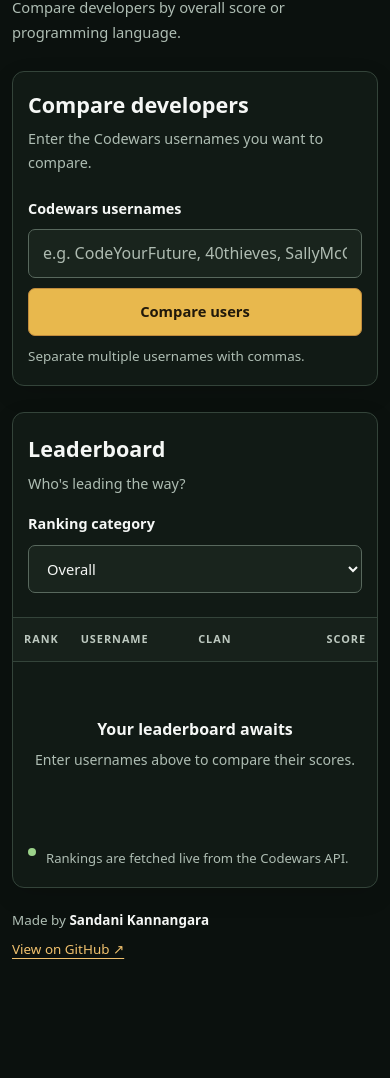
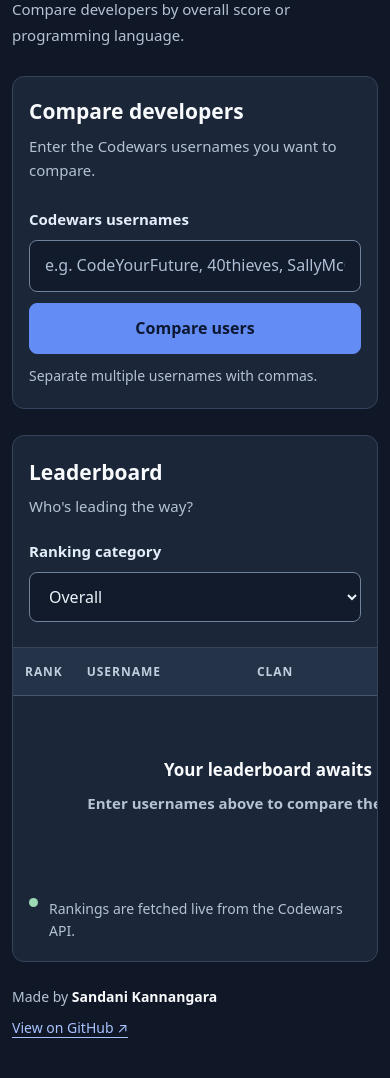
Before and after one commit to SandzSoft/Project-Codewars-Leaderboard, a website: page index.html in a window 390 px wide. Shown: the part 110-1188 px from the top of the page. Before the commit the page ends 1103 px from the top, so only its background shows below. Drawn offline with Linux system fonts and the light colour scheme.

Commit message:
Changed colors of  css

```diff
--- a/style.css
+++ b/style.css
@@ -1,44 +1,71 @@
 /* ==========================================================
    CODEWARS LEADERBOARD
-   Modern dark developer dashboard
+   Midnight Blue + Victory Gold
    ========================================================== */
 
-/* 1. Colours and typography */
+/* 1. Design system */
 
 :root {
-  font-family: "Noto Sans", Arial, sans-serif;
+  font-family: system-ui, -apple-system,
+    BlinkMacSystemFont, "Segoe UI",
+    sans-serif;
+
   font-size: 16px;
-  line-height: 1.55;
-  color: #dce4de;
-  background: #0b110e;
+  line-height: 1.6;
+
+  color: #edf2fa;
+  background: #101827;
+
   font-synthesis: none;
   text-rendering: optimizeLegibility;
   -webkit-font-smoothing: antialiased;
 
-  --background: #0b110e;
-  --surface: #111a15;
-  --surface-raised: #19241d;
-  --surface-hover: #202d24;
+  color-scheme: dark;
 
-  --border: #34443a;
-  --border-subtle: #29362e;
+  /* Backgrounds */
+  --page: #101827;
+  --panel: #1b2638;
+  --input-bg: #111b2b;
 
-  --text: #dce4de;
-  --muted: #aebdb3;
-  --heading: #f5f7f5;
+  /* Table */
+  --table-header: #253348;
+  --row-odd: #1b2638;
+  --row-even: #233148;
+  --row-hover: #2d405b;
 
-  --orange: #70401f;
-  --orange-border: #c18b3d;
+  /* Borders */
+  --border: #35445b;
+  --border-soft: #304056;
+  --input-border: #71829b;
 
-  --button: #e8b84d;
-  --button-hover: #f4c967;
+  /* Typography */
+  --text: #edf2fa;
+  --heading: #f8fafc;
+  --muted: #b4c2d4;
+  --subtle: #94a3b8;
 
-  --winner-background: #282719;
-  --winner-text: #ffda83;
+  /* Primary action */
+  --primary: #638cf5;
+  --primary-hover: #82a4ff;
+  --primary-text: #0c1831;
 
-  --error: #ffc0ad;
-  --success: #9bd28a;
+  /* Victory Gold */
+  --winner-bg: #40331c;
+  --winner-border: #e5b94f;
+  --winner-gold: #ffdf87;
+  --winner-strong: #f4ca64;
+  --winner-muted: #e6c77d;
+
+  /* Errors */
+  --error-bg: #38252e;
+  --error-text: #ffc1c8;
+  --error-border: #f09ca7;
+
+  /* Success */
+  --success: #9dd9b5;
 }
+
+/* 2. Reset */
 
 * {
   box-sizing: border-box;
@@ -53,6 +80,9 @@ body {
   min-width: 320px;
   min-height: 100vh;
   margin: 0;
+
+  background: var(--page);
+  color: var(--text);
 }
 
 button,
@@ -72,20 +102,22 @@ button:disabled {
 }
 
 a {
-  color: #f0c16e;
+  color: #a8c2ff;
   text-underline-offset: 4px;
 }
 
 a:hover {
-  color: #ffdda0;
+  color: #d2dfff;
 }
 
+/* Keyboard accessibility */
+
 :focus-visible {
-  outline: 3px solid #ffda83;
-  outline-offset: 4px;
+  outline: 3px solid #a9c3ff;
+  outline-offset: 3px;
 }
 
-/* Screen-reader-only text */
+/* Screen-reader utility */
 
 .visually-hidden {
   position: absolute;
@@ -99,13 +131,15 @@ a:hover {
   border: 0;
 }
 
-/* 2. Page layout */
+/* 3. Main container */
 
 .page-container {
-  width: min(1120px, calc(100% - 48px));
+  width: min(1100px, calc(100% - 48px));
   margin: 0 auto;
-  padding: 42px 0 24px;
+  padding: 44px 0 28px;
 }
+
+/* 4. Header */
 
 .hero {
   margin-bottom: 34px;
@@ -113,50 +147,56 @@ a:hover {
 
 .eyebrow {
   margin: 0 0 10px;
-  color: #e8b84d;
-  font-size: 0.75rem;
+
+  color: #b5c9ed;
+
+  font-size: 13px;
   font-weight: 700;
-  letter-spacing: 0.16em;
+  letter-spacing: 0.12em;
   text-transform: uppercase;
 }
 
 h1 {
   margin: 0;
+
   color: var(--heading);
-  font-size: clamp(2rem, 4vw, 2.8rem);
-  font-weight: 700;
+
+  font-size: clamp(32px, 4vw, 44px);
+  font-weight: 750;
   letter-spacing: -0.04em;
   line-height: 1.2;
 }
 
 .hero-subtitle {
   max-width: 650px;
-  margin: 13px 0 0;
+  margin: 12px 0 0;
+
   color: var(--muted);
-  font-size: 1rem;
+
+  font-size: 16px;
   line-height: 1.7;
 }
 
-/* 3. Panels */
+/* 5. Panels */
 
 .panel {
   min-width: 0;
-  background: var(--surface);
+
+  background: var(--panel);
   border: 1px solid var(--border);
   border-radius: 12px;
-  box-shadow: 0 8px 24px rgb(0 0 0 / 12%);
 }
 
 .add-users-panel {
-  padding: 26px;
+  padding: 28px;
   margin-bottom: 26px;
 }
 
 .leaderboard-panel {
-  padding: 26px 0 22px;
+  padding: 27px 0 22px;
 }
 
-/* 4. Section headings */
+/* 6. Section headings */
 
 .section-heading {
   min-width: 0;
@@ -164,42 +204,41 @@ h1 {
 
 .section-heading h2 {
   margin: 0;
+
   color: var(--heading);
-  font-size: 1.35rem;
-  font-weight: 650;
+
+  font-size: 22px;
+  font-weight: 700;
   line-height: 1.4;
 }
 
 .section-heading p {
   margin: 7px 0 0;
+
   color: var(--muted);
-  font-size: 0.9rem;
+
+  font-size: 15px;
   line-height: 1.65;
 }
 
 .add-users-panel .section-heading {
-  margin-bottom: 23px;
-}
-
-.leaderboard-top {
-  display: flex;
-  align-items: end;
-  justify-content: space-between;
-  gap: 28px;
-  padding: 0 26px;
   margin-bottom: 24px;
 }
 
-/* 5. Username input and ranking controls */
+/* 7. Form labels */
 
 .add-users-form>label,
 .ranking-control label {
   display: block;
   margin-bottom: 9px;
-  color: var(--heading);
-  font-size: 0.9rem;
+
+  color: #e5edfa;
+
+  font-size: 15px;
   font-weight: 600;
 }
+
+/* 8. Form layout */
 
 .input-row {
   display: flex;
@@ -207,14 +246,20 @@ h1 {
   gap: 12px;
 }
 
+/* 9. Input and select */
+
 #usernames,
 #ranking_select {
-  min-height: 48px;
-  padding: 11px 14px;
-  color: var(--heading);
-  background: var(--surface-raised);
-  border: 1px solid #58685d;
-  border-radius: 7px;
+  min-height: 50px;
+  padding: 12px 15px;
+
+  color: var(--text);
+  background: var(--input-bg);
+
+  border: 1px solid var(--input-border);
+  border-radius: 8px;
+
+  font-size: 16px;
 }
 
 #usernames {
@@ -223,53 +268,107 @@ h1 {
 }
 
 #usernames::placeholder {
-  color: #aebbb1;
+  color: #aebed4;
   opacity: 1;
 }
 
 #usernames:hover,
 #ranking_select:hover {
-  border-color: #85958a;
+  border-color: #9cb3d3;
 }
 
-#usernames:focus-visible,
-#ranking_select:focus-visible {
-  border-color: var(--button);
+#usernames:focus,
+#ranking_select:focus {
+  border-color: #a9c3ff;
 }
 
 #ranking_select option {
-  color: var(--heading);
-  background: var(--surface-raised);
+  color: var(--text);
+  background: var(--input-bg);
 }
 
+/* 10. Compare button */
+
 .primary-button {
-  min-height: 48px;
-  padding: 11px 21px;
-  color: #21190b;
-  background: var(--button);
-  border: 1px solid var(--orange-border);
-  border-radius: 7px;
-  font-size: 0.92rem;
+  min-height: 50px;
+  padding: 12px 24px;
+
+  color: var(--primary-text);
+  background: var(--primary);
+
+  border: 1px solid var(--primary);
+  border-radius: 8px;
+
+  font-size: 16px;
   font-weight: 700;
   white-space: nowrap;
-  transition:
-    background-color 150ms ease,
-    transform 150ms ease;
+
+  transition: background-color 150ms ease;
 }
 
 .primary-button:hover:not(:disabled) {
-  background: var(--button-hover);
+  background: var(--primary-hover);
+  border-color: var(--primary-hover);
 }
 
 .primary-button:active:not(:disabled) {
-  transform: translateY(1px);
+  background: #557ce2;
 }
 
+/* 11. Form hint */
+
 .field-hint {
-  margin: 10px 0 0;
+  margin: 11px 0 0;
+
   color: var(--muted);
-  font-size: 0.84rem;
+
+  font-size: 14px;
   line-height: 1.6;
+}
+
+/* 12. Status messages */
+
+.status-message {
+  margin: 0;
+
+  color: var(--error-text);
+
+  font-size: 15px;
+  font-weight: 500;
+  line-height: 1.6;
+
+  overflow-wrap: anywhere;
+}
+
+.status-message:not(:empty) {
+  padding: 13px 16px;
+  margin: 17px 28px 0;
+
+  color: var(--error-text);
+  background: var(--error-bg);
+
+  border: 1px solid #81505d;
+  border-left: 4px solid var(--error-border);
+  border-radius: 8px;
+}
+
+/* Status inside form */
+
+.add-users-panel .status-message:not(:empty) {
+  margin-left: 0;
+  margin-right: 0;
+}
+
+/* 13. Leaderboard top */
+
+.leaderboard-top {
+  display: flex;
+  align-items: end;
+  justify-content: space-between;
+
+  gap: 28px;
+  padding: 0 28px;
+  margin-bottom: 25px;
 }
 
 .ranking-control {
@@ -279,103 +378,101 @@ h1 {
 
 #ranking_select {
   width: 100%;
-  font-size: 0.92rem;
 }
 
-/* 6. Status and error messages */
-
-.status-message {
-  margin: 0;
-  color: var(--error);
-  font-size: 0.9rem;
-  line-height: 1.6;
-  overflow-wrap: anywhere;
-}
-
-.status-message:not(:empty) {
-  padding: 11px 14px;
-  margin: 16px 26px 0;
-  background: #2b1c19;
-  border: 1px solid #70463b;
-  border-radius: 7px;
-}
-
-.add-users-panel .status-message:not(:empty) {
-  margin-left: 0;
-  margin-right: 0;
-}
-
-/* 7. Leaderboard table container */
+/* 14. Table wrapper */
 
 .table-wrapper {
   width: 100%;
   overflow-x: auto;
+
   border-top: 1px solid var(--border);
-  scrollbar-color: #58685d var(--surface);
+
+  scrollbar-color: #617592 var(--panel);
   scrollbar-width: thin;
 }
 
+/* 15. Table */
+
 #leaderboard_table {
   width: 100%;
+
   border-collapse: separate;
   border-spacing: 0;
+
   text-align: left;
 }
 
-/* 8. Table headings */
+/* 16. Table headings */
 
 #leaderboard_table thead th {
-  padding: 15px 20px;
-  color: #bdc9c0;
-  background: #17211b;
-  border-bottom: 1px solid var(--border);
-  font-size: 0.74rem;
+  padding: 17px 21px;
+
+  color: #c0cede;
+  background: var(--table-header);
+
+  border-bottom: 1px solid #455671;
+
+  font-size: 13px;
   font-weight: 700;
-  letter-spacing: 0.09em;
+  letter-spacing: 0.08em;
   text-transform: uppercase;
   white-space: nowrap;
 }
 
-/* 9. Table rows */
+/* 17. Alternating rows */
 
 #leaderboard_table tbody tr {
-  background: #111a15;
+  background: var(--row-odd);
+
   transition: background-color 150ms ease;
 }
 
-#leaderboard_table tbody tr:nth-child(even):not(.empty-row) {
-  background: #151f19;
+#leaderboard_table tbody tr:nth-child(even):not(.winner-row):not(.empty-row) {
+  background: var(--row-even);
 }
 
-#leaderboard_table tbody tr:hover:not(.empty-row) {
-  background: #202d24;
+#leaderboard_table tbody tr:hover:not(.winner-row):not(.empty-row) {
+  background: var(--row-hover);
 }
 
-/* 10. Table cells */
+/* 18. Table cells */
 
 #leaderboard_table tbody td {
-  padding: 17px 20px;
+  padding: 19px 21px;
+
   color: var(--text);
-  border-bottom: 1px solid var(--border-subtle);
-  font-size: 0.92rem;
+
+  border-bottom: 1px solid var(--border-soft);
+
+  font-size: 16px;
   line-height: 1.55;
+
   overflow-wrap: anywhere;
 }
 
-/* Position column */
+/* Rank column */
 
 #leaderboard_table th:first-child,
 #leaderboard_table td:first-child {
-  width: 76px;
+  width: 84px;
   text-align: center;
+}
+
+#leaderboard_table tbody td:first-child {
+  color: #c0cede;
+  font-weight: 700;
 }
 
 /* Username column */
 
 #leaderboard_table td:nth-child(2) {
-  min-width: 150px;
-  color: var(--heading);
-  font-weight: 600;
+  min-width: 160px;
+
+  color: #f1f5fb;
+
+  font-size: 16px;
+  font-weight: 650;
 }
 
 /* Clan column */
@@ -388,144 +485,233 @@ h1 {
 
 #leaderboard_table th:last-child,
 #leaderboard_table td:last-child {
-  min-width: 120px;
+  min-width: 125px;
   text-align: right;
   font-variant-numeric: tabular-nums;
 }
 
-/* 11. First-place highlight */
+#leaderboard_table tbody td:last-child {
+  color: #f1f5fb;
+
+  font-size: 16px;
+  font-weight: 700;
+}
+
+/* ==========================================================
+   19. FIRST PLACE - VICTORY GOLD
+   ========================================================== */
 
 #leaderboard_table tbody tr.winner-row {
-  background: var(--winner-background);
+  background: var(--winner-bg);
 }
 
-#leaderboard_table tbody tr.winner-row:hover {
-  background: #353321;
+/* Golden winner row */
+
+#leaderboard_table tbody tr.winner-row td {
+  color: #f6e9c6;
+
+  border-top: 1px solid var(--winner-border);
+  border-bottom: 1px solid var(--winner-border);
 }
 
-#leaderboard_table tbody tr.winner-row td {
-  color: #f4e8c5;
-  border-top: 1px solid #8d763a;
-  border-bottom: 1px solid #8d763a;
-  font-weight: 600;
-}
-
-/* First-place position cell */
+/* Rank 1 gold badge cell */
 
 #leaderboard_table tbody tr.winner-row td:first-child {
-  color: #21190b;
-  background: var(--button);
-  border-left: 4px solid #ffda83;
-  font-size: 1rem;
+  color: #392607;
+  background: var(--winner-strong);
+
+  border-left: 4px solid var(--winner-border);
+
+  font-size: 19px;
   font-weight: 800;
 }
 
-/* First-place username */
+/* Winner username */
 
 #leaderboard_table tbody tr.winner-row td:nth-child(2) {
-  color: var(--winner-text);
-  font-weight: 700;
-}
+  color: var(--winner-gold);
 
-/* First-place score */
-
-#leaderboard_table tbody tr.winner-row td:last-child {
-  color: var(--winner-text);
-  font-size: 1.05rem;
+  font-size: 17px;
   font-weight: 800;
 }
 
-/* 12. Empty leaderboard */
+/* Crown before winner username */
+
+#leaderboard_table tbody tr.winner-row td:nth-child(2)::before {
+  content: "♛";
+  display: inline-block;
+
+  margin-right: 10px;
+
+  color: var(--winner-strong);
+
+  font-size: 20px;
+  line-height: 1;
+  vertical-align: baseline;
+}
+
+/* Champion label */
+
+#leaderboard_table tbody tr.winner-row td:nth-child(2)::after {
+  content: "CHAMPION";
+  display: block;
+
+  margin-top: 3px;
+  margin-left: 30px;
+
+  color: var(--winner-muted);
+
+  font-size: 11px;
+  font-weight: 750;
+  letter-spacing: 0.13em;
+}
+
+/* Winner clan */
+
+#leaderboard_table tbody tr.winner-row td:nth-child(3) {
+  color: #e8d7ad;
+  font-weight: 500;
+}
+
+/* Winner score */
+
+#leaderboard_table tbody tr.winner-row td:last-child {
+  color: var(--winner-gold);
+
+  font-size: 19px;
+  font-weight: 800;
+}
+
+/* 20. Second and third ranks */
+
+#leaderboard_table tbody tr:nth-child(2):not(.winner-row):not(.empty-row) td:first-child {
+  color: #dce4f0;
+  font-weight: 800;
+}
+
+#leaderboard_table tbody tr:nth-child(3):not(.winner-row):not(.empty-row) td:first-child {
+  color: #e6b394;
+  font-weight: 800;
+}
+
+/* 21. Empty leaderboard */
 
 #leaderboard_table tbody tr.empty-row td {
   padding: 0;
-  background: var(--surface);
+
+  background: var(--panel);
   border-bottom: 0;
 }
 
 .empty-state {
   display: flex;
-  min-height: 165px;
+  min-height: 180px;
+
   flex-direction: column;
   align-items: center;
   justify-content: center;
-  padding: 28px 18px;
+
+  padding: 30px 20px;
+
   text-align: center;
 }
 
 .empty-state strong {
   color: var(--heading);
-  font-size: 1rem;
-  font-weight: 600;
+
+  font-size: 17px;
+  font-weight: 650;
 }
 
 .empty-state span {
-  max-width: 420px;
-  margin-top: 7px;
+  max-width: 440px;
+  margin-top: 8px;
+
   color: var(--muted);
-  font-size: 0.88rem;
+
+  font-size: 15px;
   line-height: 1.6;
 }
 
-/* 13. Leaderboard note */
+/* 22. API status note */
 
 .leaderboard-note {
   display: flex;
   align-items: center;
-  gap: 10px;
-  margin: 21px 26px 0;
+  gap: 11px;
+
+  margin: 22px 28px 0;
+
   color: var(--muted);
-  font-size: 0.82rem;
+
+  font-size: 14px;
   line-height: 1.6;
 }
 
 .status-dot {
   flex: 0 0 auto;
-  width: 8px;
-  height: 8px;
+
+  width: 9px;
+  height: 9px;
+
   background: var(--success);
   border-radius: 50%;
 }
 
-/* 14. Footer */
+/* 23. Footer */
 
 .site-footer {
   display: flex;
+  align-items: center;
   justify-content: space-between;
-  align-items: center;
-  gap: 16px;
-  padding: 28px 0 8px;
+
+  gap: 18px;
+  padding: 30px 0 10px;
+
   color: var(--muted);
-  font-size: 0.84rem;
+
+  font-size: 14px;
   line-height: 1.6;
 }
 
 .site-footer strong {
   color: var(--heading);
-  font-weight: 600;
+  font-weight: 650;
 }
 
-/* 15. Tablet and mobile layout */
+.site-footer a {
+  color: #a8c2ff;
+}
+
+.site-footer a:hover {
+  color: #d2dfff;
+}
+
+/* ==========================================================
+   24. TABLET
+   ========================================================== */
 
 @media (max-width: 760px) {
+
   .page-container {
     width: calc(100% - 32px);
-    padding-top: 32px;
+    padding-top: 34px;
   }
 
   .hero {
-    margin-bottom: 26px;
+    margin-bottom: 28px;
   }
 
   .add-users-panel {
-    padding: 22px;
+    padding: 23px;
   }
 
   .leaderboard-top {
+    flex-direction: column;
     align-items: stretch;
-    flex-direction: column;
-    gap: 18px;
-    padding: 0 22px;
+
+    gap: 20px;
+    padding: 0 23px;
   }
 
   .ranking-control {
@@ -534,21 +720,21 @@ h1 {
   }
 
   #leaderboard_table thead th {
-    padding: 14px 15px;
+    padding: 15px 16px;
   }
 
   #leaderboard_table tbody td {
-    padding: 16px 15px;
+    padding: 17px 16px;
   }
 
   .leaderboard-note {
-    margin-right: 22px;
-    margin-left: 22px;
+    margin-right: 23px;
+    margin-left: 23px;
   }
 
   .status-message:not(:empty) {
-    margin-right: 22px;
-    margin-left: 22px;
+    margin-right: 23px;
+    margin-left: 23px;
   }
 
   .add-users-panel .status-message:not(:empty) {
@@ -557,84 +743,120 @@ h1 {
   }
 }
 
-/* Smaller mobile screens */
+/* ==========================================================
+   25. MOBILE
+   ========================================================== */
 
 @media (max-width: 480px) {
+
   .page-container {
     width: calc(100% - 24px);
-    padding-top: 25px;
+    padding-top: 26px;
   }
 
   h1 {
-    font-size: 2rem;
+    font-size: 32px;
   }
 
   .hero-subtitle {
-    font-size: 0.92rem;
+    font-size: 15px;
   }
 
   .add-users-panel {
-    padding: 18px 15px;
+    padding: 20px 16px;
   }
 
   .leaderboard-panel {
-    padding-top: 21px;
+    padding-top: 22px;
     padding-bottom: 18px;
+  }
+
+  .section-heading h2 {
+    font-size: 21px;
   }
 
   .input-row {
     flex-direction: column;
-    gap: 10px;
+    gap: 11px;
   }
 
   #usernames,
   #ranking_select,
   .primary-button {
     width: 100%;
-    min-height: 48px;
+    min-height: 50px;
   }
 
   .leaderboard-top {
-    padding: 0 15px;
+    padding: 0 16px;
+  }
+
+  /* Preserve readable table text.
+     Horizontal scrolling is intentional. */
+
+  #leaderboard_table {
+    min-width: 510px;
   }
 
   #leaderboard_table thead th {
-    padding: 13px 11px;
-    font-size: 0.68rem;
+    padding: 14px 12px;
+    font-size: 12px;
   }
 
   #leaderboard_table tbody td {
-    padding: 14px 11px;
-    font-size: 0.84rem;
+    padding: 16px 12px;
+    font-size: 15px;
   }
 
   #leaderboard_table th:first-child,
   #leaderboard_table td:first-child {
-    width: 48px;
+    width: 55px;
   }
 
   #leaderboard_table td:nth-child(2) {
-    min-width: 125px;
+    min-width: 150px;
+    font-size: 15px;
   }
 
   #leaderboard_table th:last-child,
   #leaderboard_table td:last-child {
-    min-width: 90px;
+    min-width: 100px;
   }
+
+  /* Mobile champion */
 
   #leaderboard_table tbody tr.winner-row td:first-child {
     border-left-width: 3px;
+    font-size: 17px;
+  }
+
+  #leaderboard_table tbody tr.winner-row td:nth-child(2) {
+    font-size: 16px;
+  }
+
+  #leaderboard_table tbody tr.winner-row td:nth-child(2)::before {
+    margin-right: 6px;
+    font-size: 18px;
+  }
+
+  #leaderboard_table tbody tr.winner-row td:nth-child(2)::after {
+    margin-left: 24px;
+    font-size: 10px;
+  }
+
+  #leaderboard_table tbody tr.winner-row td:last-child {
+    font-size: 17px;
   }
 
   .leaderboard-note {
     align-items: flex-start;
-    margin-right: 15px;
-    margin-left: 15px;
+    margin-right: 16px;
+    margin-left: 16px;
   }
 
   .status-message:not(:empty) {
-    margin-right: 15px;
-    margin-left: 15px;
+    margin-right: 16px;
+    margin-left: 16px;
   }
 
   .add-users-panel .status-message:not(:empty) {
@@ -643,16 +865,19 @@ h1 {
   }
 
   .site-footer {
+    flex-direction: column;
     align-items: flex-start;
-    flex-direction: column;
-    gap: 8px;
-    padding-top: 22px;
+    gap: 9px;
+    padding-top: 24px;
   }
 }
 
-/* 16. Reduced-motion accessibility */
+/* ==========================================================
+   26. REDUCED MOTION
+   ========================================================== */
 
 @media (prefers-reduced-motion: reduce) {
+
   html {
     scroll-behavior: auto;
   }
```
